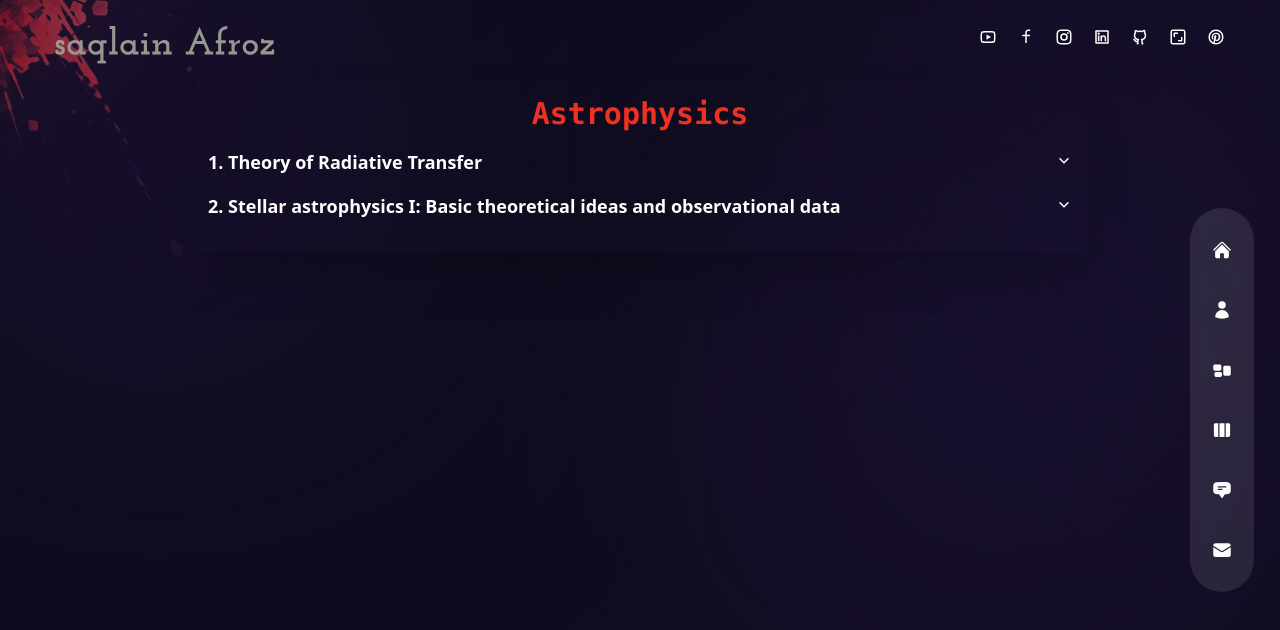
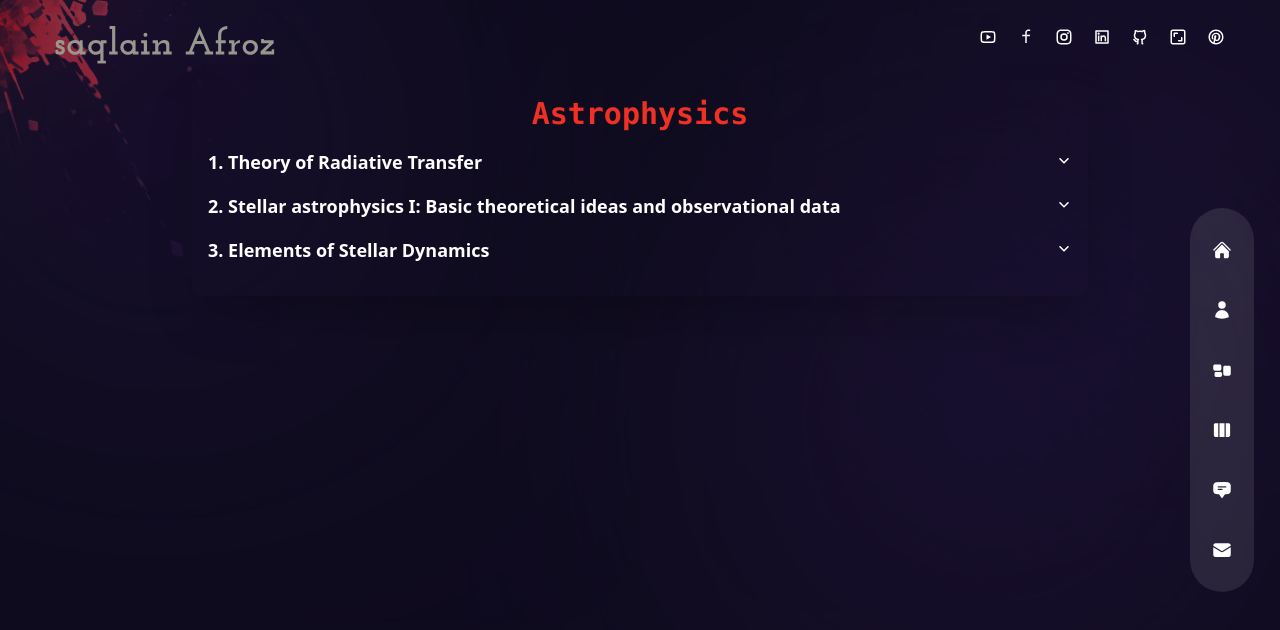
Before and after one commit to AfrozSaqlain/Sak-Portfolio, a Next.js app: page /academics/astro in a window 1280 px wide. Shown: the top 630 px of the page. Built offline with nearby package versions, Linux system fonts and the light colour scheme.

Commit message:
Updated astro notes

```diff
--- a/components/ScrollToTopArrow.js
+++ b/components/ScrollToTopArrow.js
@@ -8,11 +8,13 @@ const ScrollToTopArrow = () => {
             top: 0,
             behavior: 'smooth',
         });
+        console.log("Scrolled")
     };
 
     const handleScroll = () => {
         if (window.scrollY > 300) {
             setIsVisible(true);
+            console.log("Window scrolled")
         } else {
             setIsVisible(false);
         }
@@ -33,7 +35,7 @@ const ScrollToTopArrow = () => {
     return (
         <div
             className={`fixed bottom-6 right-36 z-50 transition-opacity duration-300 ${
-                isVisible ? 'opacity-100' : 'opacity-50'
+                isVisible ? 'opacity-100' : 'opacity-0'
             }`}
         >
             <button
--- a/pages/academics/astro/index.js
+++ b/pages/academics/astro/index.js
@@ -153,6 +153,29 @@ const Astro = () => {
                 // Add more subsections
             ],
         },
+        {
+            title: "Elements of Stellar Dynamics",
+            subsections: [
+                {
+                    title: 'Introduction',
+                    content: `
+                    Since gravity is a long-range attractive force, any star in a galaxy attracts all the other stars in the galaxy all the time. For simplicity, we can regard the stars as point particles. Then a galaxy or a star cluster can be regarded as a collection of particles in which all the particles are attracting each other through an inverse square law of force. The aim of stellar dynamics is to study the dynamics of such a system of self-gravitating particles.
+                    <br/>
+                    <br/>
+                    The fundamental question of stellar dynamics is: why do collections of self-gravitating mass particles tend to take certain particular configurations in preference to many other possible configurations?
+                    <br/>
+                    <br/>
+                    We know that the gravitational attraction of the stars has to be balanced by their motions, to ensure that the stars do not all fall towards the centre of the stellar system together due to their mutual gravitational attraction. The considerations nvolved here are analogous to the considerations of why the gas particles in an atmosphere do not all settle at the bottom, even though they are pulled by gravity downwards. It is basically the random motions of the gas particles which prevent this from happening.
+                    <br/>
+                    <br/>
+                    The motions (they need not necessarily be random) of stars can 'balance' the gravity in such a way that the system remains in a steady state. We shall obtain a relation connecting the total kinetic energy with the total gravitational energy.
+                    <br/>
+                    <br/>
+                    If the mass and the chemical composition of a star are given, we saw that how the structure of the star can be theoretically calculated. We do not have to know the details of the initial conditions, such as the nature of the gas cloud from which the star formed. In the case of a galaxy, is it even in principle possible to calculate its structure from a knowledge of, say, the mass distribution of the stars which make up the galaxy and the total kinetic energy? Or do the details of the initial conditions in the formation stage of the galaxy determine what the galaxy is going to be like?
+                    `
+                }
+            ]
+        }
         // Add more sections
     ];
 
```
